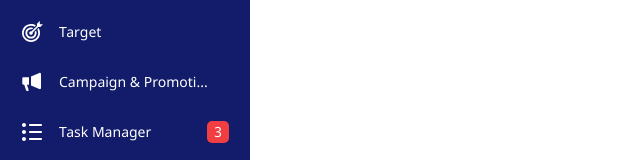
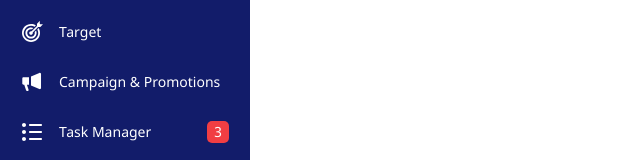
Before and after one commit to archana-cs/MXM, a React (Create React App) app: page / in a window 1280 px wide. Shown: the part 320-480 px from the top of the page, without its empty margins (0-640 px from the left). Built offline with nearby package versions, Linux system fonts and the light colour scheme.

Commit message:
CSS Changes

```diff
--- a/src/components/vertical-menu-item/vertical-menu-item.scss
+++ b/src/components/vertical-menu-item/vertical-menu-item.scss
@@ -74,13 +74,13 @@
     color: $white;
     padding-left: 15px;
     float: left;
-    max-width: calc(100% - 40px);
+    max-width: calc(100% - 24px);
     line-height: 24px;
   }
 
   &.with-count {
     .vertical-menu-item-label {
-      max-width: calc(100% - 65px);
+      max-width: calc(100% - 50px);
     }
   }
 
```
